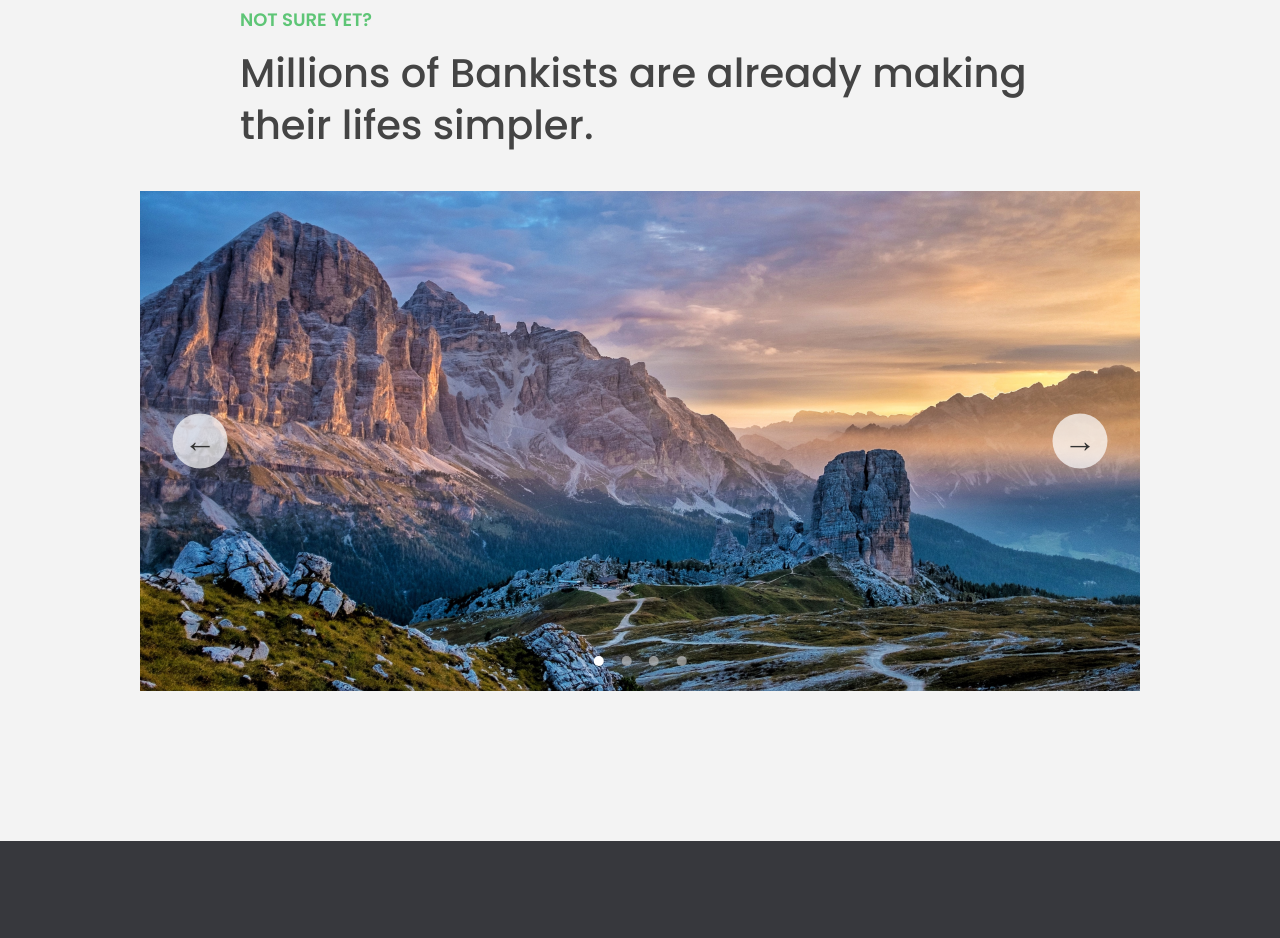
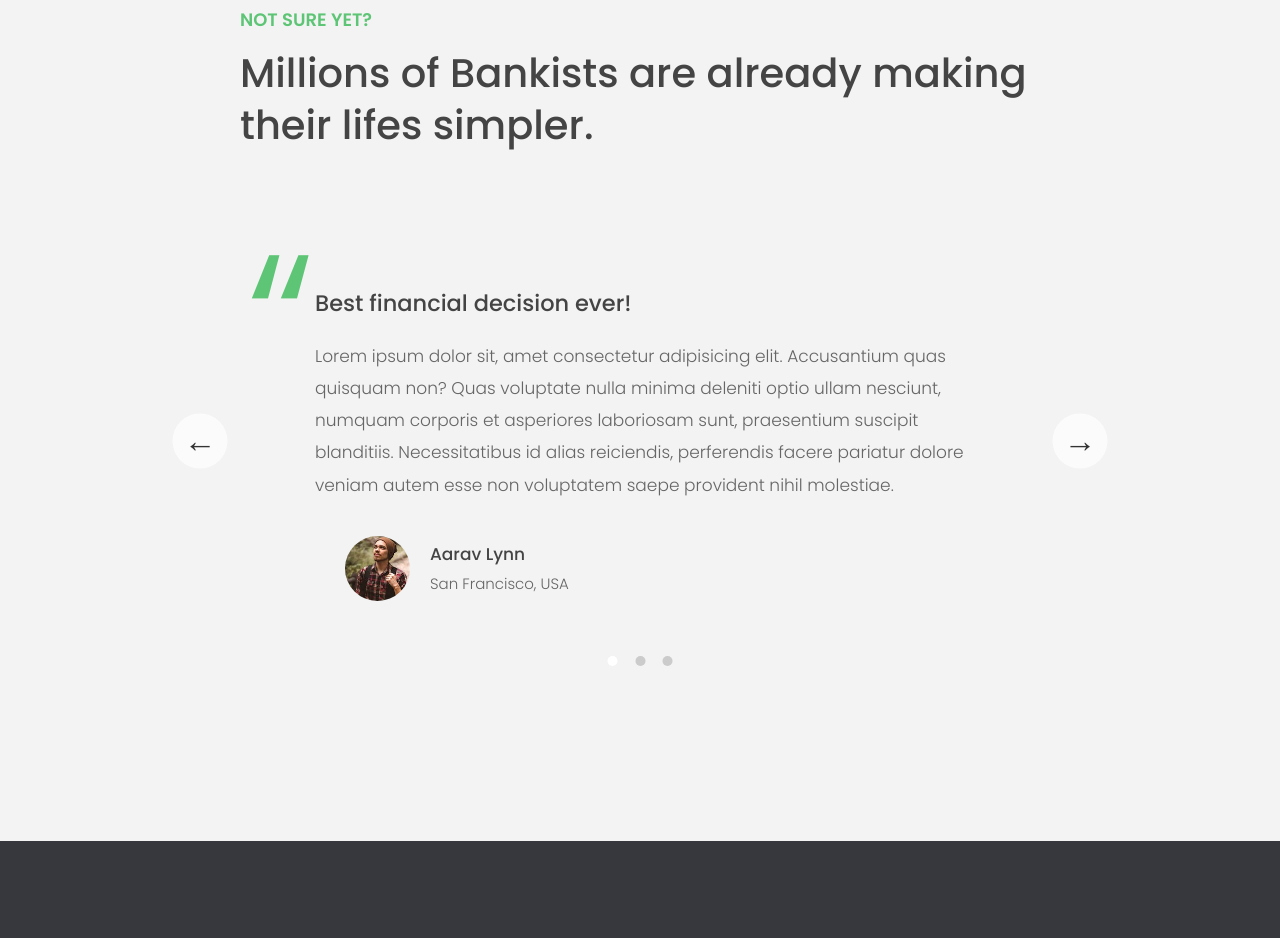
Before and after one commit to lancekian12/Javscript-AdvanceDOM, a plain HTML site: page index.html in a window 1280 px wide. Shown: the part 3355-4293 px from the top of the page. Drawn offline with Linux system fonts and the light colour scheme.

Commit message:
Refactor the whole code

```diff
--- a/index.html
+++ b/index.html
@@ -184,7 +184,7 @@
     </div>
 
     <div class="slider">
-      <!---
+
       <div class="slide slide--1">
         <div class="testimonial">
           <h5 class="testimonial__header">Best financial decision ever!</h5>
@@ -244,11 +244,12 @@
           </address>
         </div>
       </div>
-      -->
-      <div class="slide"><img src="img/img-1.jpg" alt="Photo 1" /></div>
+
+      <!-- <div class="slide"><img src="img/img-1.jpg" alt="Photo 1" /></div>
       <div class="slide"><img src="img/img-2.jpg" alt="Photo 2" /></div>
       <div class="slide"><img src="img/img-3.jpg" alt="Photo 3" /></div>
-      <div class="slide"><img src="img/img-4.jpg" alt="Photo 4" /></div>
+      <div class="slide"><img src="img/img-4.jpg" alt="Photo 4" /></div> -->
+
       <button class="slider__btn slider__btn--left">&larr;</button>
       <button class="slider__btn slider__btn--right">&rarr;</button>
       <div class="dots"></div>
--- a/script.js
+++ b/script.js
@@ -245,6 +245,7 @@ const imgObserver = new IntersectionObserver(loadImg, {
 imgTargets.forEach(img => imgObserver.observe(img));
 
 /// Slider
+const sliders = function () {
   const slides = document.querySelectorAll('.slide');
   const btnleft = document.querySelector(
     '.slider__btn--left'
@@ -257,10 +258,7 @@ const dotContainer = document.querySelector('.dots');
   let curSlide = 0;
   const maxSlide = slides.length;
 
-// const slider = document.querySelector('.slider');
-// slider.style.transform = 'scale(0.4) translateX(-800px)';
-// slider.style.overflow = 'visible';
-
+  // Functions
   const createDots = function () {
     slides.forEach(function (_, i) {
       dotContainer.insertAdjacentHTML(
@@ -269,7 +267,6 @@ const createDots = function () {
       );
     });
   };
-createDots();
 
   const activateDot = function (slide) {
     document
@@ -281,7 +278,6 @@ const activateDot = function (slide) {
       .querySelector(`.dots__dot[data-slide="${slide}"]`)
       .classList.add('dots__dot--active');
   };
-activateDot(0);
 
   const goToSlide = function (slide) {
     slides.forEach(
@@ -291,7 +287,6 @@ const goToSlide = function (slide) {
         }%)`)
     );
   };
-goToSlide(0);
 
   // Next slide
   const nextSlide = function () {
@@ -314,6 +309,14 @@ const prevSlide = function () {
     activateDot(curSlide);
   };
 
+  const init = function () {
+    createDots();
+    goToSlide(0);
+    activateDot(0);
+  };
+  init();
+
+  // Event Handlers
   btnRight.addEventListener('click', nextSlide);
   btnleft.addEventListener('click', prevSlide);
   // curSlide = 1; -100%, 0%, 100%, 300%
@@ -330,7 +333,8 @@ dotContainer.addEventListener('click', function (e) {
       activateDot(slide);
     }
   });
-
+};
+sliders();
 ///////////////////////
 ///////////////////////
 ///////////////////////
```
Lines whose indentation alone changed are shown as unchanged.
